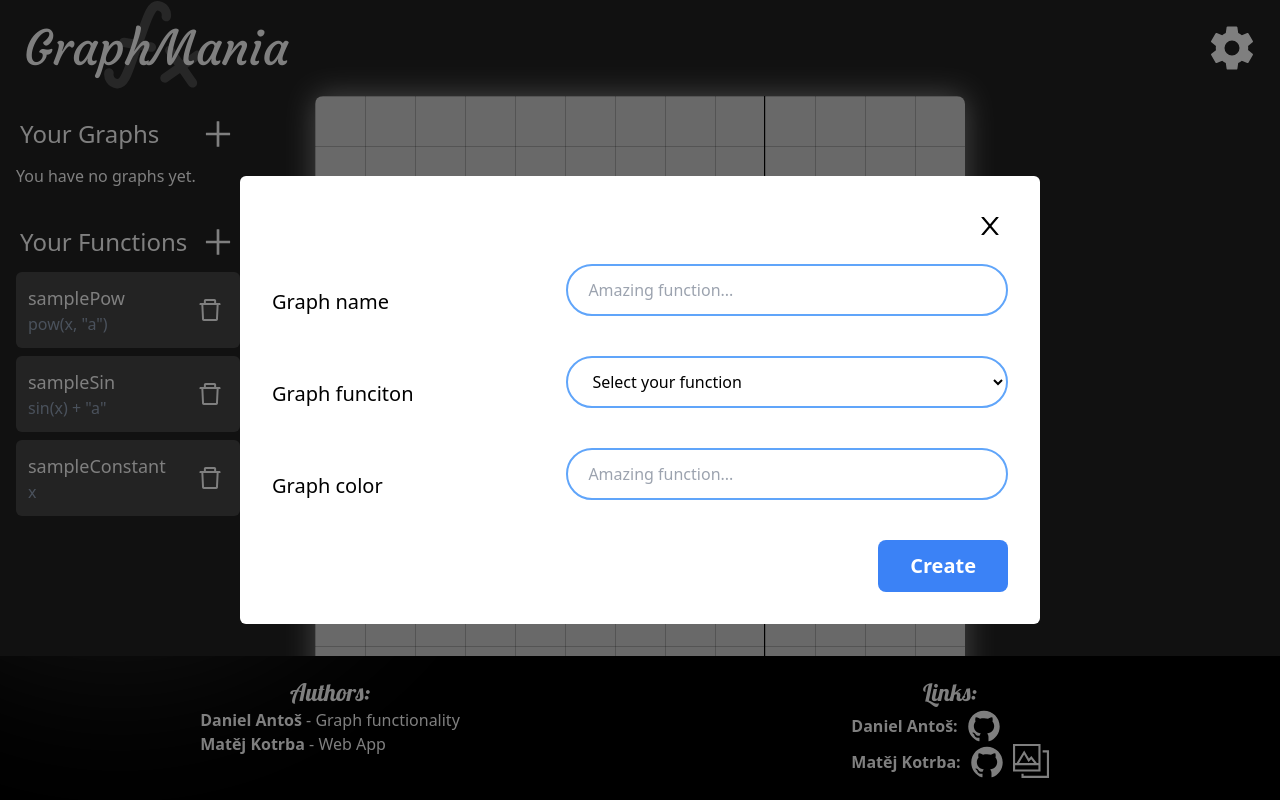
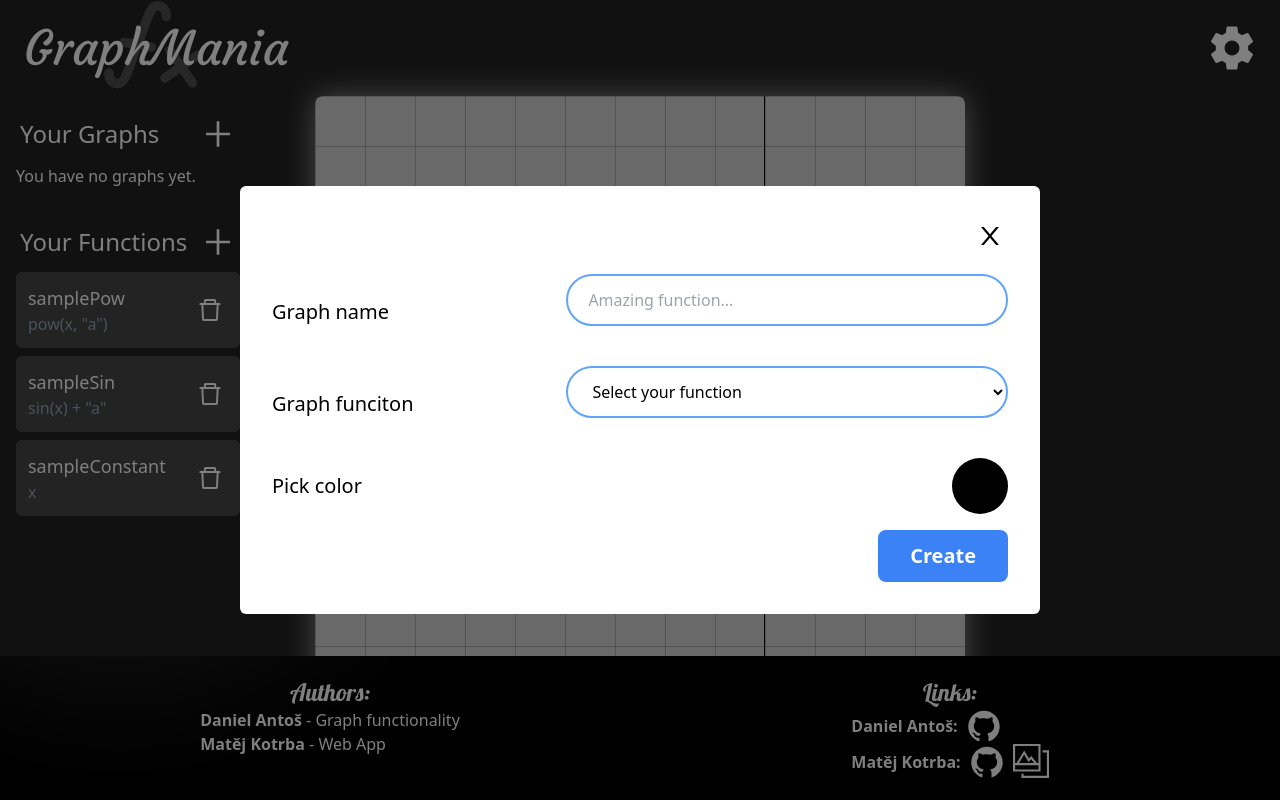
Before and after one commit to mkit2009/graphical-calculator, a React (Vite) app: page / in a window 1280 px wide. Both pictures are taken after a click on the icon 218 px from the left and 134 px from the top of the page. Built offline with nearby package versions, Linux system fonts and the light colour scheme.

Commit message:
Working on colors

```diff
--- /dev/null
+++ b/components/ColorPicker/ColorPicker.tsx
@@ -0,0 +1,85 @@
+import React, { ChangeEventHandler, useState, useRef } from "react";
+
+const COLORS: { [index: string]: string } = {
+  white: "#ffffff",
+  black: "#000000",
+  green: "#32a852",
+} as const;
+
+export default function ColorPicker({
+  title,
+  value,
+  error,
+  onBlur,
+  onChange,
+  setValueFunction,
+}: {
+  title: string;
+  value: any;
+  error: any;
+  onBlur: ChangeEventHandler<HTMLInputElement | HTMLSelectElement>;
+  onChange: ChangeEventHandler<HTMLInputElement | HTMLSelectElement>;
+  setValueFunction: Function;
+}) {
+  const [pickedColor, setPickedColor] = useState<keyof typeof COLORS>("black");
+  const [isOpened, setIsOpened] = useState(false);
+
+  const inputRef = useRef<HTMLInputElement>(null);
+
+  return (
+    <div className="">
+      <input
+        ref={inputRef}
+        id={`${title.replaceAll(" ", "")}-input`}
+        name={`${title.replaceAll(" ", "")}-name`}
+        type={"text"}
+        value={value}
+        onChange={onChange}
+        onBlur={onBlur}
+        className="opacity-0 pointer-events-none absolute"
+      ></input>
+      <div className="flex justify-between items-center">
+        <p className="text-xl">Pick color</p>
+        <div
+          className="w-14 aspect-square rounded-full bg-black"
+          onClick={() => {
+            setIsOpened((old) => !old);
+          }}
+          // onClick={() => {
+          //   if (inputRef.current) {
+          //     console.log(inputRef.current.value);
+          //     setValueFunction((old: Object) => {
+          //       const value = inputRef?.current?.name;
+          //       if (value === undefined) {
+          //         return old;
+          //       }
+          //       return { ...old, [value]: pickedColor };
+          //     });
+          //   }
+          // }}
+        ></div>
+      </div>
+      <p className="text-red-500">{error}</p>
+      {isOpened && (
+        <div className="bg-white z-20 w-full h-full absolute top-0 left-0 flex flex-wrap gap-2 p-4">
+          {Object.keys(COLORS).map((color: string, index) => {
+            const colorClass = COLORS[color];
+            console.log(pickedColor === color);
+            return (
+              <div
+                style={{ backgroundColor: colorClass }}
+                onClick={() => setPickedColor(color)}
+                className={`w-20 h-20 border-2 border-solid border-black rounded-full relative ${
+                  color === pickedColor
+                    ? "before:content-[''] before:absolute before:w-8 before:h-8 before:rounded-full before:right-0 before:top-0 before:bg-blue-600"
+                    : ""
+                }`}
+                key={index}
+              ></div>
+            );
+          })}
+        </div>
+      )}
+    </div>
+  );
+}
--- a/components/Popup/Popup.tsx
+++ b/components/Popup/Popup.tsx
@@ -10,6 +10,7 @@ import { useMainContext } from "../../src/context/mainContext";
 import { graphSchema, functionSchema } from "../../src/schemas";
 import { GRAPH_POPUP_DATA, FUNCTION_POPUP_DATA } from "./PopupData";
 import { InputOptions, InputText } from "./PopupInputs";
+import ColorPicker from "../ColorPicker/ColorPicker";
 
 const graphInitalValues: { [index: string]: "" } = {};
 for (let item of GRAPH_POPUP_DATA) {
@@ -65,6 +66,7 @@ const Popup = forwardRef(function Popup(
     errors,
     touched,
     resetForm,
+    setValues,
   } = useFormik({
     initialValues: formikInitalData.initalValues as {
       [index: string]: "";
@@ -74,6 +76,8 @@ const Popup = forwardRef(function Popup(
   });
 
   const { functionsArray, graphsArray } = useMainContext();
+
+  console.log(values);
 
   return (
     <dialog
@@ -88,6 +92,7 @@ const Popup = forwardRef(function Popup(
           closeFunction();
         }}
       />
+
       <form
         className="flex flex-col gap-4"
         onSubmit={handleSubmit}
@@ -175,11 +180,11 @@ const Popup = forwardRef(function Popup(
 
             return (
               <React.Fragment key={index}>
-                {selectData ? (
+                {selectData !== undefined ? (
                   <InputOptions
                     title={item.name}
                     placeholder={item.placeholder}
-                    key={index}
+                    key={index + "options"}
                     parametresArray={functionsArray}
                     parametresValue={values["number"]}
                     selectData={selectData || []}
@@ -192,11 +197,11 @@ const Popup = forwardRef(function Popup(
                     }
                     touched={touched[item.name.replaceAll(" ", "") + "-name"]}
                   />
-                ) : (
+                ) : item.placeholder !== "" ? (
                   <InputText
                     title={item.name}
                     placeholder={item.placeholder}
-                    key={index}
+                    key={index + "text"}
                     value={values[item.name.replaceAll(" ", "") + "-name"]}
                     onChange={handleChange}
                     onBlur={handleBlur}
@@ -205,6 +210,18 @@ const Popup = forwardRef(function Popup(
                       undefined
                     }
                     touched={touched[item.name.replaceAll(" ", "") + "-name"]}
+                  />
+                ) : (
+                  <ColorPicker
+                    title={item.name}
+                    value={values[item.name.replaceAll(" ", "") + "-name"]}
+                    error={
+                      errors[item.name.replaceAll(" ", "") + "-name"] ||
+                      undefined
+                    }
+                    onChange={handleChange}
+                    onBlur={handleBlur}
+                    setValueFunction={setValues}
                   />
                 )}
               </React.Fragment>
--- a/components/Popup/PopupData.ts
+++ b/components/Popup/PopupData.ts
@@ -24,8 +24,8 @@ export const GRAPH_POPUP_DATA: PopupDataInterface[] = [
   },
   {
     name: "Graph color",
-    type: "text",
-    placeholder: "Amazing function...",
+    type: "color",
+    placeholder: "",
     dataType: "string",
   },
 ];
```
